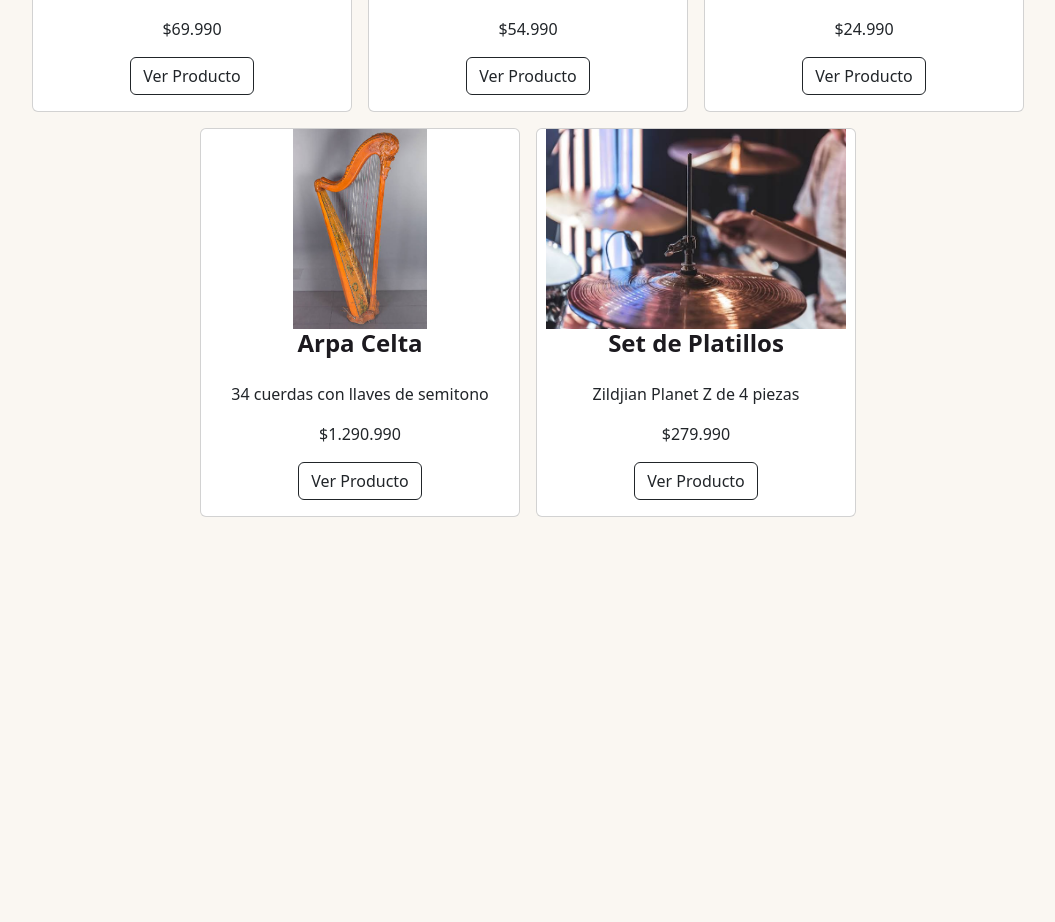
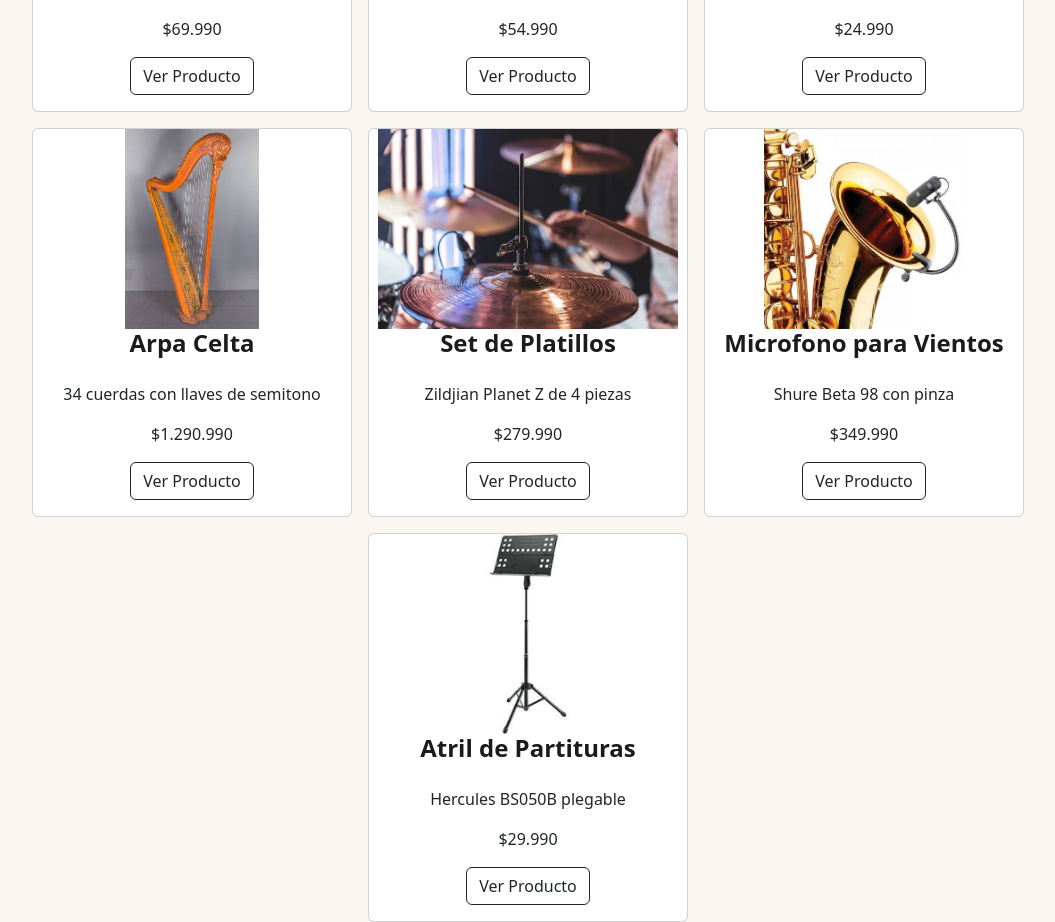
Before and after one commit to SYST3M644/SONIDO_VIVO_PROJECTO, a React (Vite) app: page /productos in a window 1280 px wide. Shown: the part 2480-3402 px from the top of the page, without its empty margins (112-1167 px from the left). Before the commit the page ends 2997 px from the top, so only its background shows below. Built offline with nearby package versions, Linux system fonts and the light colour scheme.

Commit message:
Agregar microfono para vientos y atril de partituras

```diff
--- a/src/paginas/DetalleProducto.tsx
+++ b/src/paginas/DetalleProducto.tsx
@@ -141,6 +141,20 @@ const listaProductos = [
         descripcion: "Zildjian Planet Z de 4 piezas",
         precio: 279990,
         imagen: "/img/platillos.jpg"
+    },
+    {
+        id: 21,
+        titulo: "Microfono para Vientos",
+        descripcion: "Shure Beta 98 con pinza",
+        precio: 349990,
+        imagen: "/img/microfono-vientos.jpg"
+    },
+    {
+        id: 22,
+        titulo: "Atril de Partituras",
+        descripcion: "Hercules BS050B plegable",
+        precio: 29990,
+        imagen: "/img/atril-partituras.jpg"
     }
 ];
 
--- a/src/paginas/Producto.tsx
+++ b/src/paginas/Producto.tsx
@@ -166,6 +166,22 @@ function Productos(){
                     precio= {279990}
                     imagen= "/img/platillos.jpg"
                     />
+
+                    <CardProductos
+                    id={21}
+                    titulo="Microfono para Vientos"
+                    descripcion= "Shure Beta 98 con pinza"
+                    precio= {349990}
+                    imagen= "/img/microfono-vientos.jpg"
+                    />
+
+                    <CardProductos
+                    id={22}
+                    titulo="Atril de Partituras"
+                    descripcion= "Hercules BS050B plegable"
+                    precio= {29990}
+                    imagen= "/img/atril-partituras.jpg"
+                    />
             </div>
         </div>
     );
```
